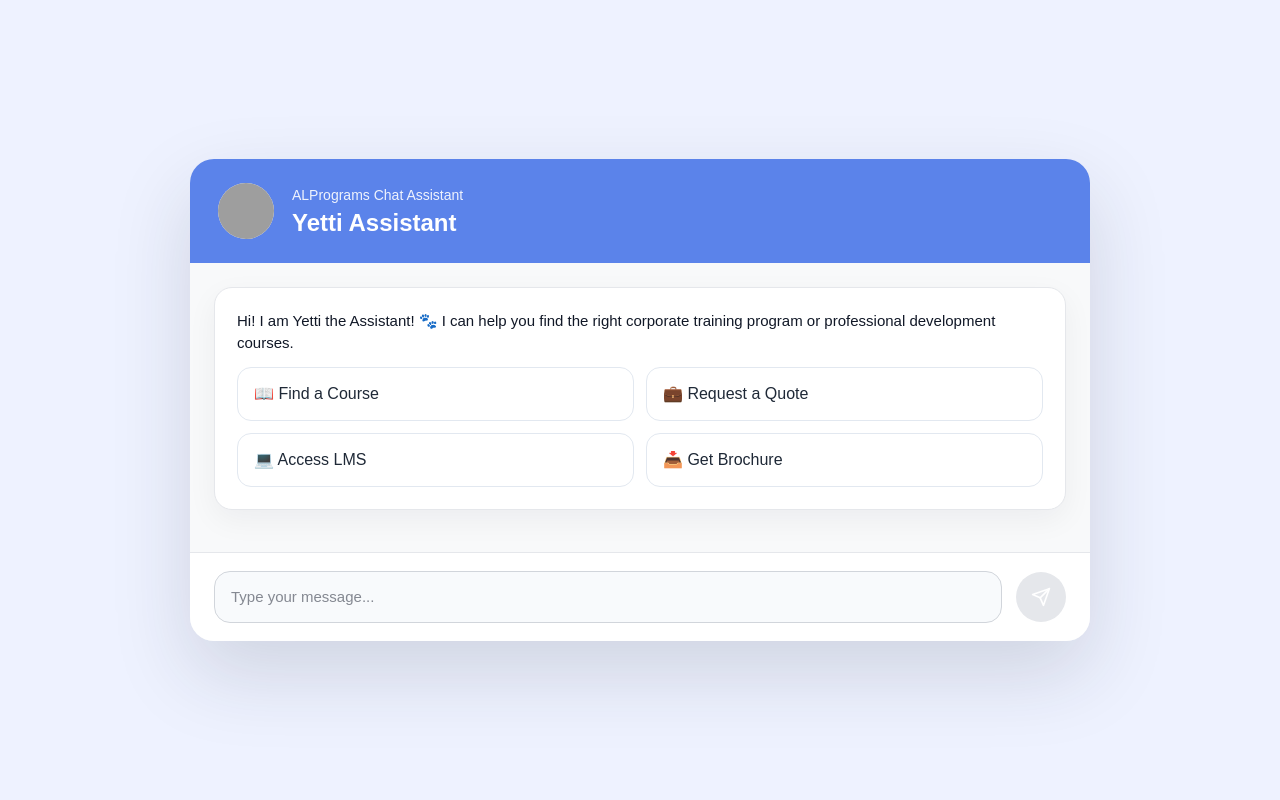
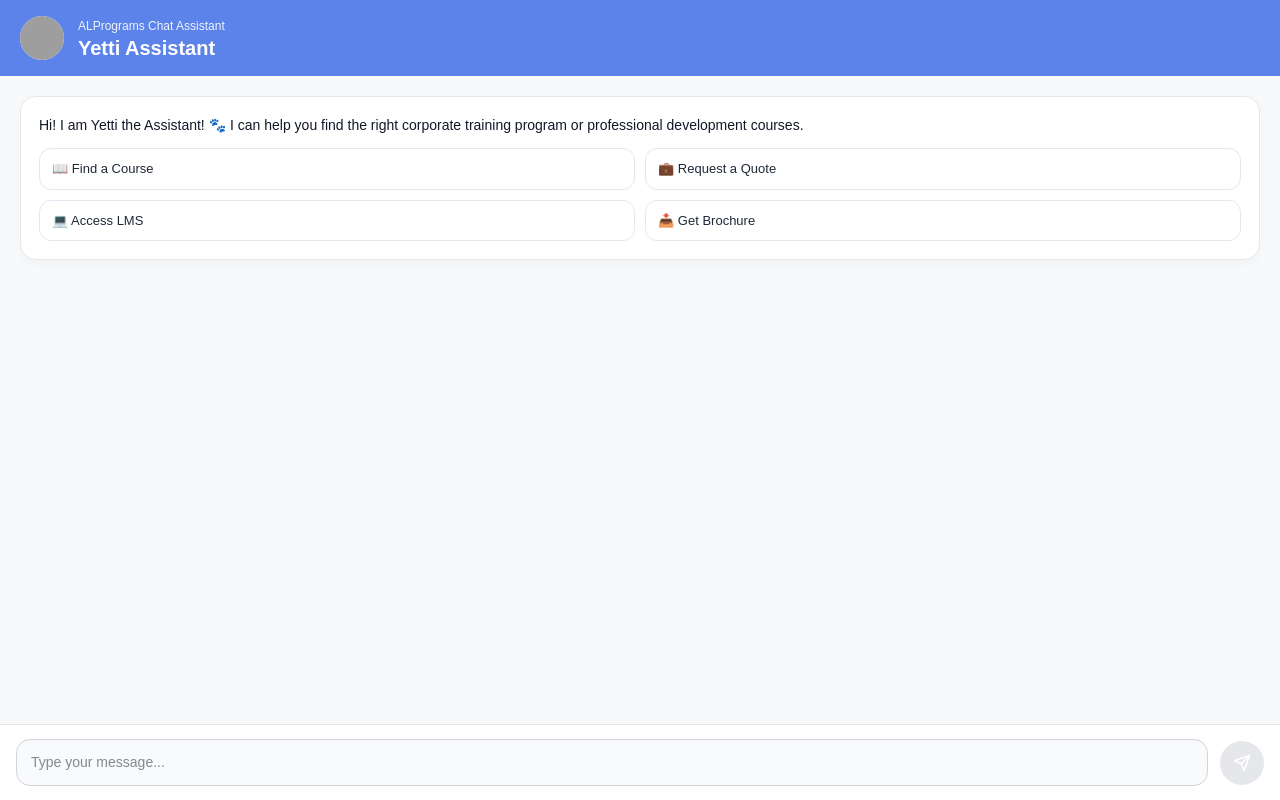
Before and after one commit to Fredzxcs/alprograms-ai, a Next.js app: page / in a window 1280 px wide. Built offline with nearby package versions, Linux system fonts and the light colour scheme; grey boxes are pictures that could not be loaded.

Commit message:
changing the page.tsx

```diff
--- a/app/page.tsx
+++ b/app/page.tsx
@@ -26,35 +26,36 @@ export default function ChatWidget() {
   }, [messages]);
 
   return (
-    <div style={{ minHeight: '100vh', backgroundColor: '#eef2ff', display: 'flex', alignItems: 'center', justifyContent: 'center', padding: '24px' }}>
-      <div style={{ width: 'min(100%, 900px)', maxHeight: '100%', backgroundColor: '#f5f7f9', borderRadius: '24px', boxShadow: '0 32px 80px rgba(31, 41, 55, 0.15)', overflow: 'hidden', display: 'flex', flexDirection: 'column' }}>
-        <header style={{ backgroundColor: '#5b83ea', color: 'white', padding: '24px 28px', display: 'flex', alignItems: 'center', gap: '18px' }}>
-          <div style={{ width: '56px', height: '56px', borderRadius: '50%', backgroundColor: 'white', display: 'flex', alignItems: 'center', justifyContent: 'center', overflow: 'hidden' }}>
+    /* CHANGED: Completely edge-to-edge container to fit the iframe perfectly */
+    <div style={{ width: '100vw', height: '100vh', backgroundColor: '#f8f9fa', display: 'flex', flexDirection: 'column', overflow: 'hidden' }}>
+
+        <header style={{ backgroundColor: '#5b83ea', color: 'white', padding: '16px 20px', display: 'flex', alignItems: 'center', gap: '14px', flexShrink: 0 }}>
+          <div style={{ width: '44px', height: '44px', borderRadius: '50%', backgroundColor: 'white', display: 'flex', alignItems: 'center', justifyContent: 'center', overflow: 'hidden' }}>
             <img src="/yetti.png" alt="Yetti" style={{ width: '100%', height: '100%', objectFit: 'cover' }} />
           </div>
           <div>
-            <div style={{ fontSize: '14px', opacity: 0.9, marginBottom: '4px' }}>ALPrograms Chat Assistant</div>
-            <div style={{ fontSize: '24px', fontWeight: 700, lineHeight: 1.1 }}>Yetti Assistant</div>
+            <div style={{ fontSize: '12px', opacity: 0.9, marginBottom: '2px' }}>ALPrograms Chat Assistant</div>
+            <div style={{ fontSize: '20px', fontWeight: 700, lineHeight: 1.1 }}>Yetti Assistant</div>
           </div>
         </header>
 
-        <div style={{ flex: 1, overflowY: 'auto', padding: '24px', backgroundColor: '#f8f9fa', display: 'flex', flexDirection: 'column', gap: '18px' }}>
+        <div style={{ flex: 1, overflowY: 'auto', padding: '20px', backgroundColor: '#f8f9fa', display: 'flex', flexDirection: 'column', gap: '16px' }}>
           {messages.length === 0 && (
-            <div style={{ borderRadius: '18px', backgroundColor: 'white', padding: '22px', border: '1px solid #e5e7eb', boxShadow: '0 10px 30px rgba(15, 23, 42, 0.05)' }}>
-              <div style={{ fontSize: '15px', color: '#111827', marginBottom: '12px' }}>
+            <div style={{ borderRadius: '16px', backgroundColor: 'white', padding: '18px', border: '1px solid #e5e7eb', boxShadow: '0 4px 12px rgba(15, 23, 42, 0.03)' }}>
+              <div style={{ fontSize: '14px', color: '#111827', marginBottom: '12px' }}>
                 Hi! I am Yetti the Assistant! 🐾 I can help you find the right corporate training program or professional development courses.
               </div>
-              <div style={{ display: 'grid', gridTemplateColumns: 'repeat(2, minmax(0, 1fr))', gap: '12px' }}>
-                <button type="button" onClick={() => sendMessage({ content: 'What courses do you offer?', role: 'user' } as any)} style={{ padding: '14px 16px', borderRadius: '14px', border: '1px solid #e2e8f0', background: 'white', color: '#1f2937', cursor: 'pointer', textAlign: 'left' }}>
+              <div style={{ display: 'grid', gridTemplateColumns: 'repeat(2, minmax(0, 1fr))', gap: '10px' }}>
+                <button type="button" onClick={() => sendMessage({ content: 'What courses do you offer?', role: 'user' } as any)} style={{ padding: '10px 12px', borderRadius: '12px', border: '1px solid #e2e8f0', background: 'white', color: '#1f2937', cursor: 'pointer', textAlign: 'left', fontSize: '13px' }}>
                   📖 Find a Course
                 </button>
-                <button type="button" onClick={() => sendMessage({ content: 'How do I request a corporate training quote?', role: 'user' } as any)} style={{ padding: '14px 16px', borderRadius: '14px', border: '1px solid #e2e8f0', background: 'white', color: '#1f2937', cursor: 'pointer', textAlign: 'left' }}>
+                <button type="button" onClick={() => sendMessage({ content: 'How do I request a corporate training quote?', role: 'user' } as any)} style={{ padding: '10px 12px', borderRadius: '12px', border: '1px solid #e2e8f0', background: 'white', color: '#1f2937', cursor: 'pointer', textAlign: 'left', fontSize: '13px' }}>
                   💼 Request a Quote
                 </button>
-                <button type="button" onClick={() => sendMessage({ content: 'How can I log in to my courses?', role: 'user' } as any)} style={{ padding: '14px 16px', borderRadius: '14px', border: '1px solid #e2e8f0', background: 'white', color: '#1f2937', cursor: 'pointer', textAlign: 'left' }}>
+                <button type="button" onClick={() => sendMessage({ content: 'How can I log in to my courses?', role: 'user' } as any)} style={{ padding: '10px 12px', borderRadius: '12px', border: '1px solid #e2e8f0', background: 'white', color: '#1f2937', cursor: 'pointer', textAlign: 'left', fontSize: '13px' }}>
                   💻 Access LMS
                 </button>
-                <button type="button" onClick={() => sendMessage({ content: 'How can I download a course brochure?', role: 'user' } as any)} style={{ padding: '14px 16px', borderRadius: '14px', border: '1px solid #e2e8f0', background: 'white', color: '#1f2937', cursor: 'pointer', textAlign: 'left' }}>
+                <button type="button" onClick={() => sendMessage({ content: 'How can I download a course brochure?', role: 'user' } as any)} style={{ padding: '10px 12px', borderRadius: '12px', border: '1px solid #e2e8f0', background: 'white', color: '#1f2937', cursor: 'pointer', textAlign: 'left', fontSize: '13px' }}>
                   📥 Get Brochure
                 </button>
               </div>
@@ -63,7 +64,7 @@ export default function ChatWidget() {
 
           {messages.map((m) => (
             <div key={m.id} style={{ display: 'flex', justifyContent: m.role === 'user' ? 'flex-end' : 'flex-start' }}>
-              <div style={{ maxWidth: '85%', padding: '16px 18px', borderRadius: '20px', backgroundColor: m.role === 'user' ? '#5b83ea' : 'white', color: m.role === 'user' ? 'white' : '#111827', border: m.role === 'assistant' ? '1px solid #e5e7eb' : 'none' }}>
+              <div style={{ maxWidth: '85%', padding: '14px 16px', borderRadius: '18px', backgroundColor: m.role === 'user' ? '#5b83ea' : 'white', color: m.role === 'user' ? 'white' : '#111827', border: m.role === 'assistant' ? '1px solid #e5e7eb' : 'none', fontSize: '14px' }}>
                 <div className="markdown-prose">
                   <ReactMarkdown
                     remarkPlugins={[remarkGfm]}
@@ -80,25 +81,25 @@ export default function ChatWidget() {
 
           {isLoading && (
             <div style={{ display: 'flex', justifyContent: 'flex-start' }}>
-              <div style={{ display: 'inline-flex', alignItems: 'center', gap: '8px', padding: '12px 16px', borderRadius: '18px', backgroundColor: 'white', border: '1px solid #e5e7eb' }}>
-                <span style={{ width: '8px', height: '8px', borderRadius: '50%', backgroundColor: '#5b83ea', animation: 'bounce 1.4s infinite ease-in-out both' }}></span>
-                <span style={{ width: '8px', height: '8px', borderRadius: '50%', backgroundColor: '#5b83ea', animation: 'bounce 1.4s infinite ease-in-out both', animationDelay: '0.15s' }}></span>
-                <span style={{ width: '8px', height: '8px', borderRadius: '50%', backgroundColor: '#5b83ea', animation: 'bounce 1.4s infinite ease-in-out both', animationDelay: '0.3s' }}></span>
+              <div style={{ display: 'inline-flex', alignItems: 'center', gap: '6px', padding: '10px 14px', borderRadius: '16px', backgroundColor: 'white', border: '1px solid #e5e7eb' }}>
+                <span style={{ width: '6px', height: '6px', borderRadius: '50%', backgroundColor: '#5b83ea', animation: 'bounce 1.4s infinite ease-in-out both' }}></span>
+                <span style={{ width: '6px', height: '6px', borderRadius: '50%', backgroundColor: '#5b83ea', animation: 'bounce 1.4s infinite ease-in-out both', animationDelay: '0.15s' }}></span>
+                <span style={{ width: '6px', height: '6px', borderRadius: '50%', backgroundColor: '#5b83ea', animation: 'bounce 1.4s infinite ease-in-out both', animationDelay: '0.3s' }}></span>
               </div>
             </div>
           )}
 
           {error && (
-            <div style={{ backgroundColor: '#fee2e2', color: '#991b1b', borderRadius: '16px', padding: '14px 16px', border: '1px solid #fecaca' }}>
+            <div style={{ backgroundColor: '#fee2e2', color: '#991b1b', borderRadius: '16px', padding: '12px 14px', border: '1px solid #fecaca', fontSize: '13px' }}>
               Something went wrong. Please check your API keys or try again.
-              <div style={{ marginTop: '8px', fontSize: '13px' }}>{error.message}</div>
+              <div style={{ marginTop: '4px', fontSize: '12px' }}>{error.message}</div>
             </div>
           )}
 
           <div ref={messagesEndRef} />
         </div>
 
-        <form onSubmit={handleSubmit} style={{ display: 'flex', gap: '14px', alignItems: 'center', padding: '18px 24px', backgroundColor: 'white', borderTop: '1px solid #e5e7eb' }}>
+        <form onSubmit={handleSubmit} style={{ display: 'flex', gap: '12px', alignItems: 'center', padding: '14px 16px', backgroundColor: 'white', borderTop: '1px solid #e5e7eb', flexShrink: 0 }}>
           <input
             name="prompt"
             value={input}
@@ -106,17 +107,16 @@ export default function ChatWidget() {
             disabled={isLoading}
             placeholder="Type your message..."
             autoComplete="off"
-            style={{ flex: 1, minWidth: 0, border: '1px solid #d1d5db', borderRadius: '16px', padding: '14px 16px', fontSize: '15px', backgroundColor: '#f8fafc', color: '#111827', outline: 'none' }}
+            style={{ flex: 1, minWidth: 0, border: '1px solid #d1d5db', borderRadius: '14px', padding: '12px 14px', fontSize: '14px', backgroundColor: '#f8fafc', color: '#111827', outline: 'none' }}
           />
           <button
             type="submit"
             disabled={!input.trim() || isLoading}
-            style={{ width: '50px', height: '50px', borderRadius: '50%', border: 'none', backgroundColor: !input.trim() || isLoading ? '#e5e7eb' : '#5b83ea', color: 'white', cursor: !input.trim() || isLoading ? 'not-allowed' : 'pointer', display: 'flex', alignItems: 'center', justifyContent: 'center' }}
+            style={{ width: '44px', height: '44px', borderRadius: '50%', border: 'none', backgroundColor: !input.trim() || isLoading ? '#e5e7eb' : '#5b83ea', color: 'white', cursor: !input.trim() || isLoading ? 'not-allowed' : 'pointer', display: 'flex', alignItems: 'center', justifyContent: 'center', flexShrink: 0 }}
           >
-            <svg width="20" height="20" viewBox="0 0 24 24" fill="none" stroke="currentColor" strokeWidth="2" strokeLinecap="round" strokeLinejoin="round"><line x1="22" y1="2" x2="11" y2="13"></line><polygon points="22 2 15 22 11 13 2 9 22 2"></polygon></svg>
+            <svg width="18" height="18" viewBox="0 0 24 24" fill="none" stroke="currentColor" strokeWidth="2" strokeLinecap="round" strokeLinejoin="round"><line x1="22" y1="2" x2="11" y2="13"></line><polygon points="22 2 15 22 11 13 2 9 22 2"></polygon></svg>
           </button>
         </form>
-      </div>
 
       <style dangerouslySetInnerHTML={{ __html: `
         @keyframes bounce {
```
